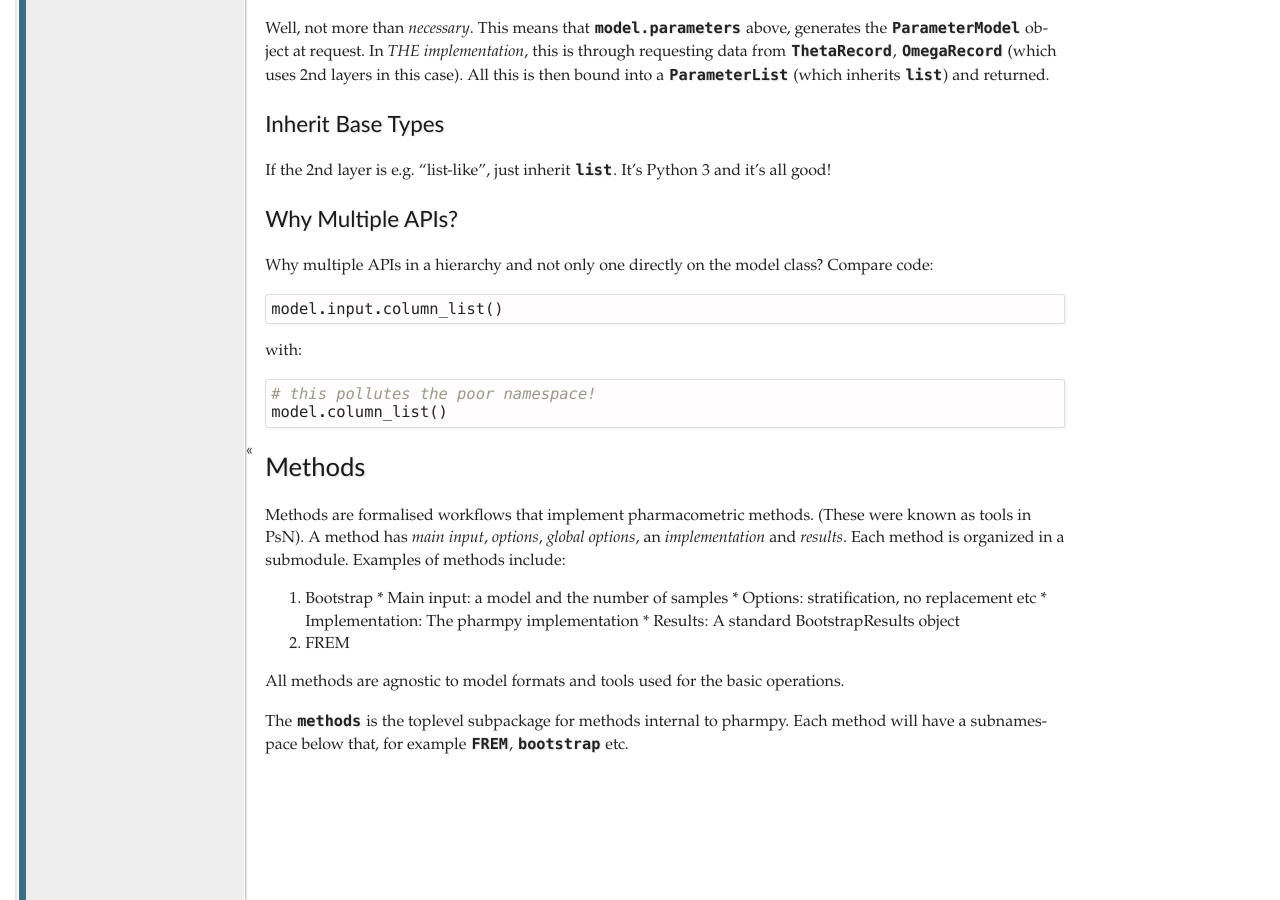
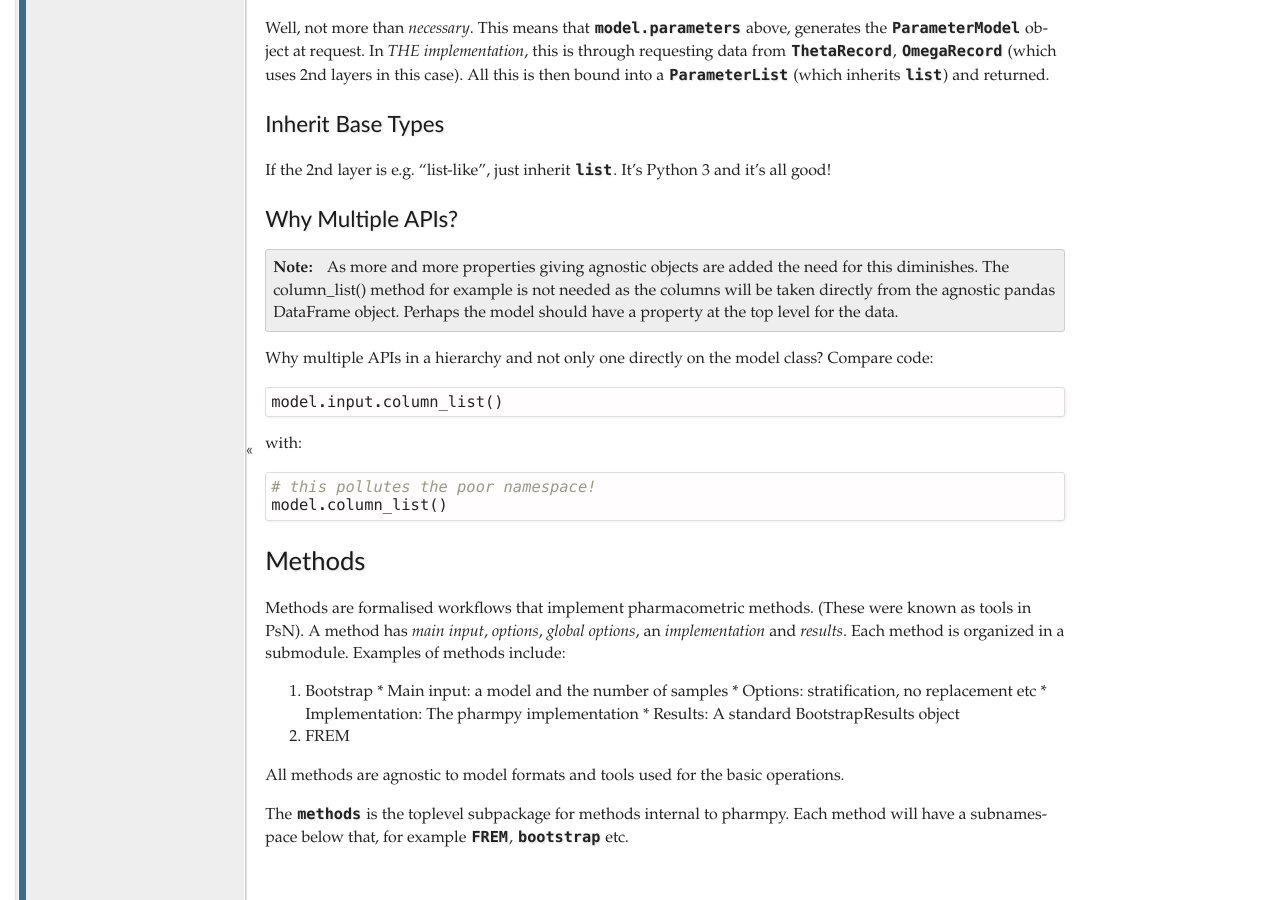
Before and after one commit to pharmpy/pharmpy, a Sphinx documentation site: the page built from docs/design.rst, in a window 1280 px wide and 900 px high, scrolled down 4560 px. Built offline with Sphinx 7.4.7, drawn with Linux system fonts in a browser that asks for light colours; pages that are not in the unit, such as notebooks, are missing from menus.

Commit message:
Thoughts on the model sub-api idea

```diff
--- a/docs/design.rst
+++ b/docs/design.rst
@@ -256,6 +256,8 @@ If the 2nd layer is e.g. "list-like", just inherit :class:`list`. It's Python 3
 Why Multiple APIs?
 ------------------
 
+.. note:: As more and more properties giving agnostic objects are added the need for this diminishes. The column_list() method for example is not needed as the columns will be taken directly from the agnostic pandas DataFrame object. Perhaps the model should have a property at the top level for the data.
+
 Why multiple APIs in a hierarchy and not only one directly on the model class? Compare code::
 
    model.input.column_list()
```
